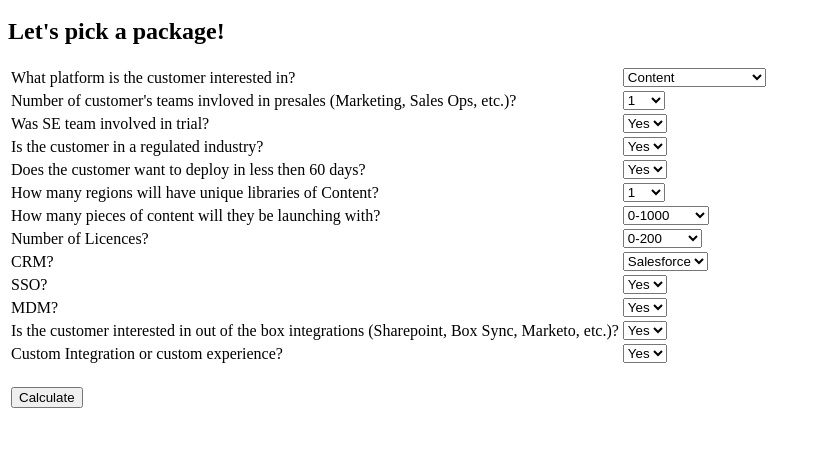
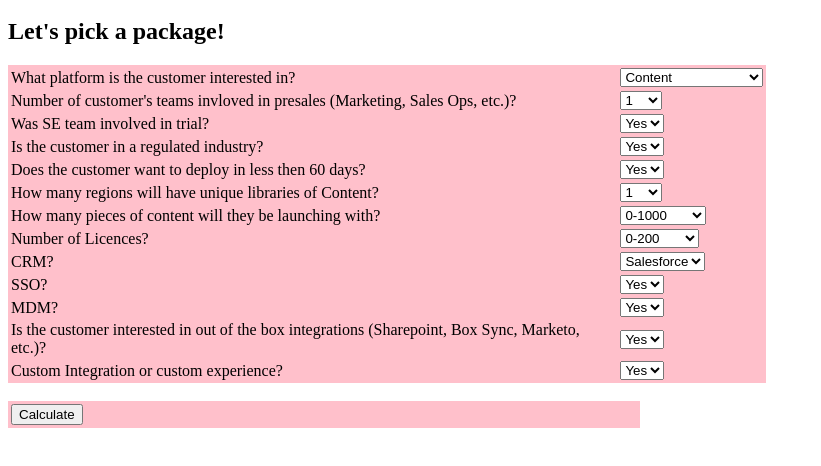
Before and after one commit to mphaley/Package-Picker, a website: page src/index.html in a window 1280 px wide. Shown: the part 48-514 px from the top of the page, without its empty margins (0-821 px from the left). Drawn offline with Linux system fonts and the light colour scheme.

Commit message:
updated moble in index

```diff
--- a/src/index.html
+++ b/src/index.html
@@ -1,8 +1,8 @@
 
 <html>
     <head>
-		<link type="text/css" href="css/moble.css">
-		<link rel="stylesheet" type="text/css" href="css/moble.css">
+		<link type="text/css" href="css/mobile.css">
+		<link rel="stylesheet" type="text/css" href="css/mobile.css">
         <title>Package Picker</title>
     </head>
     <body>
```
